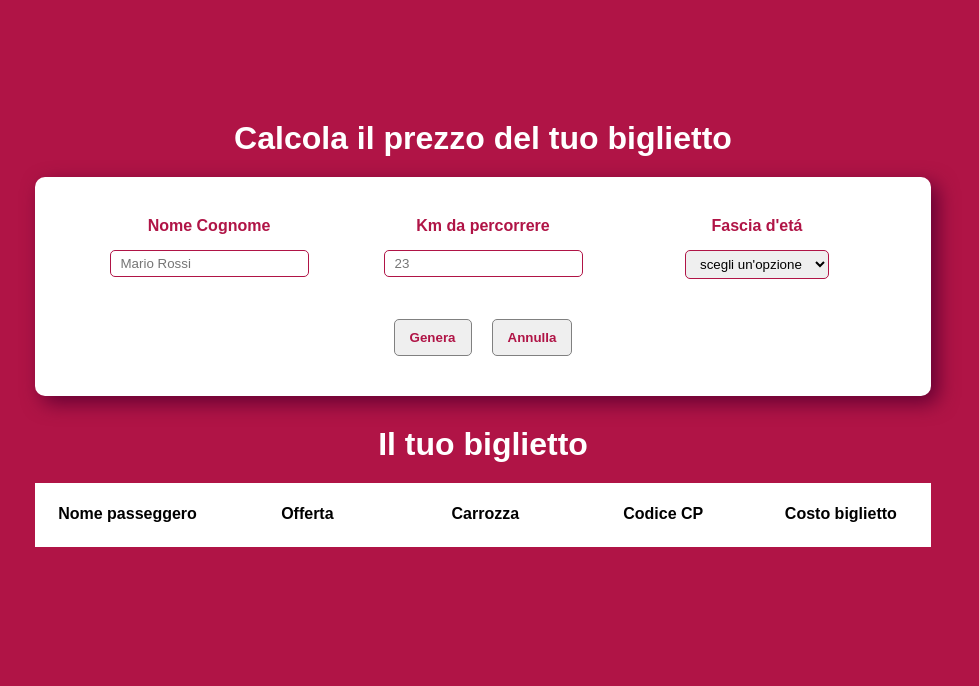
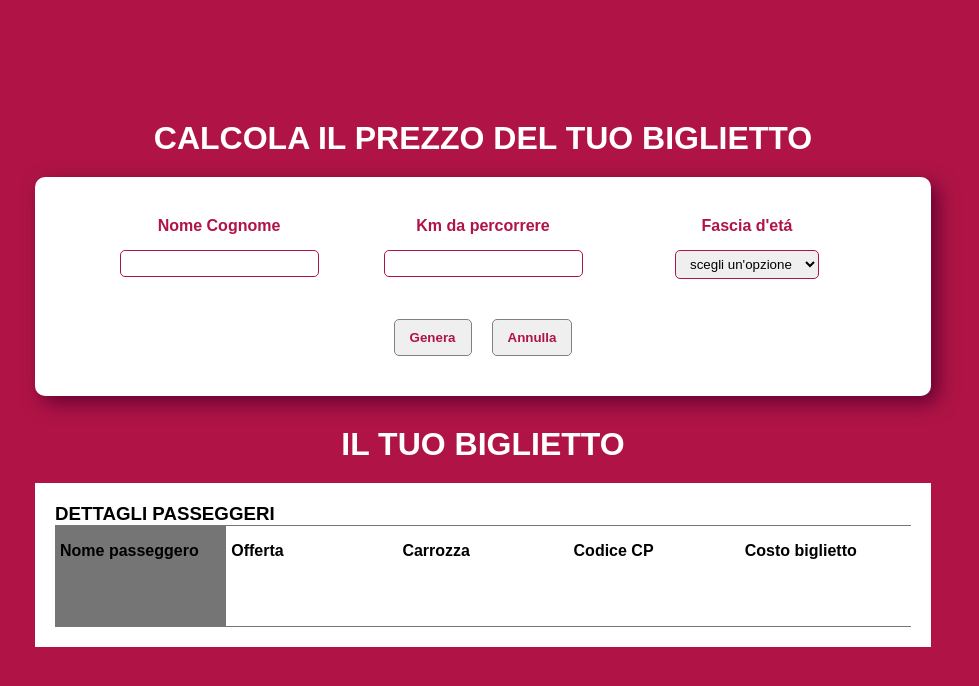
Before and after one commit to Dueel/js-biglietto-treno-form-megapro, a plain HTML site: page index.html in a window 1280 px wide. Shown: the whole page, without its empty margins (157-1136 px from the left). Drawn offline with Linux system fonts and the light colour scheme.

Commit message:
css completo

```diff
--- a/css/master.css
+++ b/css/master.css
@@ -15,7 +15,6 @@ body{
 main{
   width: 70%;
   height: 70%;
-  /* background-color: red; */
   margin: auto;
 }
 
@@ -25,8 +24,17 @@ h1{
   margin-bottom: 20px;
 }
 
+h1,
+h3{
+  text-transform: uppercase;
+}
+
+h3{
+  text-align: left;
+}
+
 .container{
-  padding: 20px 0;
+  padding: 20px;
   text-align: center;
   background-color: white;
 }
@@ -83,9 +91,22 @@ select{
 }
 
 table{
-  margin: auto;
+  width: 100%;
+  /* margin: auto; */
+  text-align: left;
+  border-top: 1px solid #757575;
+  border-bottom: 1px solid #757575;
+  border-spacing: 0;
 }
 
-th{
-  width: 200px;
+th,
+td{
+  width: calc(100% / 5);
+  height: 50px;
+  padding: 5px;
 }
+
+th:first-child,
+td:first-child{
+  background-color: #757575;
+}
--- a/index.html
+++ b/index.html
@@ -9,6 +9,7 @@
   <body>
 
     <main>
+
       <!-- first div -->
       <div class="row">
         <h1>Calcola il prezzo del tuo biglietto</h1>
@@ -17,12 +18,12 @@
           <div class="firstDiv">
             <div class="tab">
               <label for="nome">Nome Cognome</label>
-              <input id="nome" type="text" name="nome" value="" placeholder="Mario Rossi">
+              <input id="nome" type="text" name="nome" value="">
             </div>
 
             <div class="tab">
               <label for="distanza">Km da percorrere</label>
-              <input id="distanza" type="text" name="distanza" value="" placeholder="23">
+              <input id="distanza" type="text" name="distanza" value="">
             </div>
 
             <div class="tab">
@@ -45,11 +46,11 @@
       </div>
 
       <!-- second div -->
-
       <div class="row">
         <h1>Il tuo biglietto</h1>
         <div class="container">
 
+          <h3>Dettagli passeggeri</h3>
           <table>
             <thead>
               <tr>
--- a/script/script.js
+++ b/script/script.js
@@ -34,7 +34,7 @@ btnGenera.addEventListener('click', function(){
   document.getElementById('nomeUser').innerHTML = nome;
   carrozza.innerHTML = Math.floor(Math.random() * 10 ) + 1;
   codice.innerHTML =  Math.floor(Math.random() * 10000 ) + 90000;
-  costo.innerHTML = totale;
+  costo.innerHTML = '&euro; ' + totale;
 
 });
 
```
